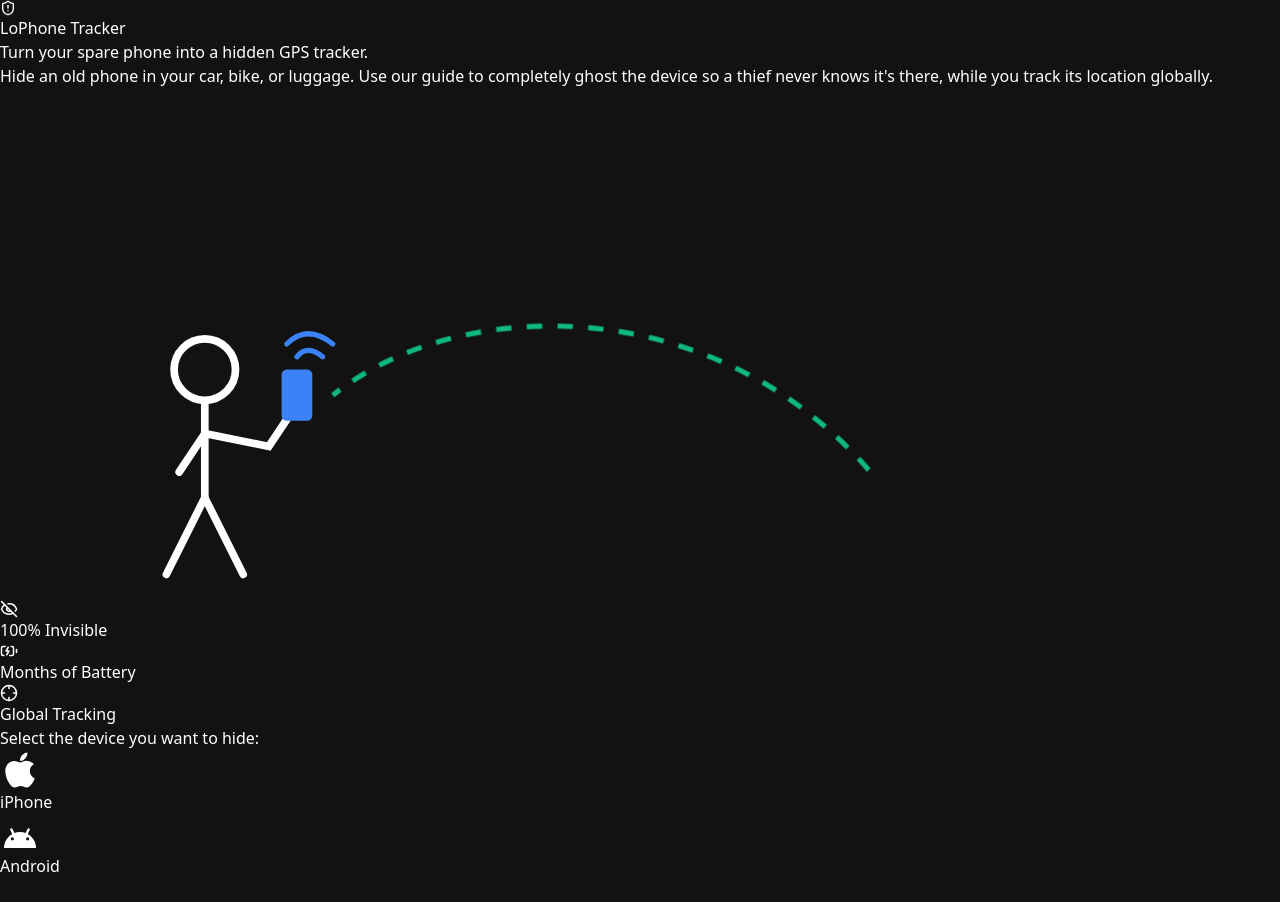
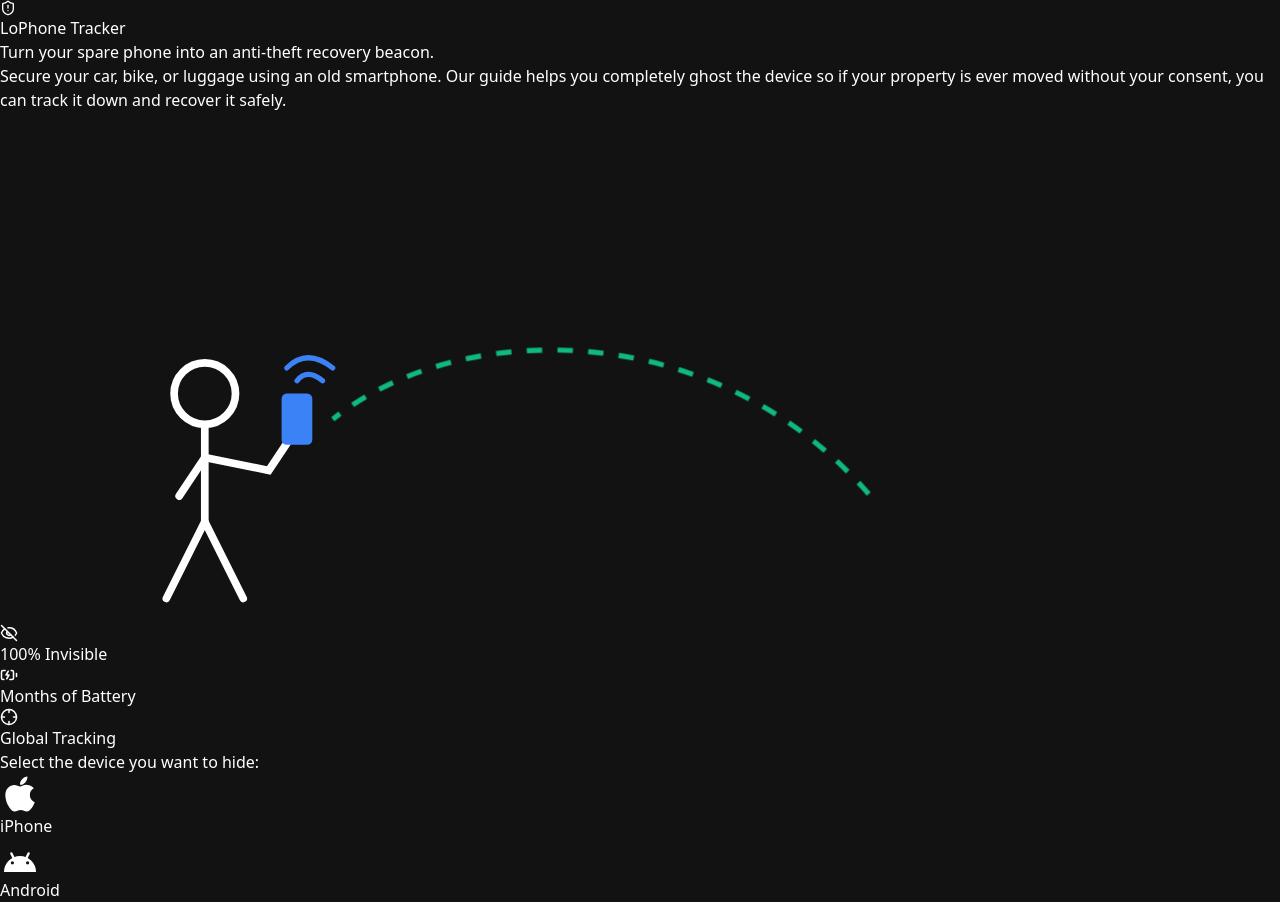
Before and after one commit to KeithOwns/lophone, a React (Vite) app: page / in a window 1280 px wide. Before the commit the page ends 878 px from the top, so only its background shows below. Built offline with nearby package versions, Linux system fonts and the light colour scheme.

Commit message:
Rebrand homepage to focus on anti-theft recovery

```diff
--- a/src/DeviceSelector.jsx
+++ b/src/DeviceSelector.jsx
@@ -93,10 +93,10 @@
                     <ShieldAlert size={16} /> LoPhone Tracker
                 </div>
                 <h1 className="text-4xl md:text-5xl font-extrabold mb-6 tracking-tight">
-                    Turn your spare phone into a <span className="text-transparent bg-clip-text bg-gradient-to-r from-blue-400 to-emerald-400">hidden GPS tracker.</span>
+                    Turn your spare phone into an <span className="text-transparent bg-clip-text bg-gradient-to-r from-blue-400 to-emerald-400">anti-theft recovery beacon.</span>
                 </h1>
                 <p className="text-slate-400 text-lg leading-relaxed mb-8">
-                    Hide an old phone in your car, bike, or luggage. Use our guide to completely ghost the device so a thief never knows it's there, while you track its location globally.
+                    Secure your car, bike, or luggage using an old smartphone. Our guide helps you completely ghost the device so if your property is ever moved without your consent, you can track it down and recover it safely.
                 </p>
 
                 <StickFigureAnimation />
```
